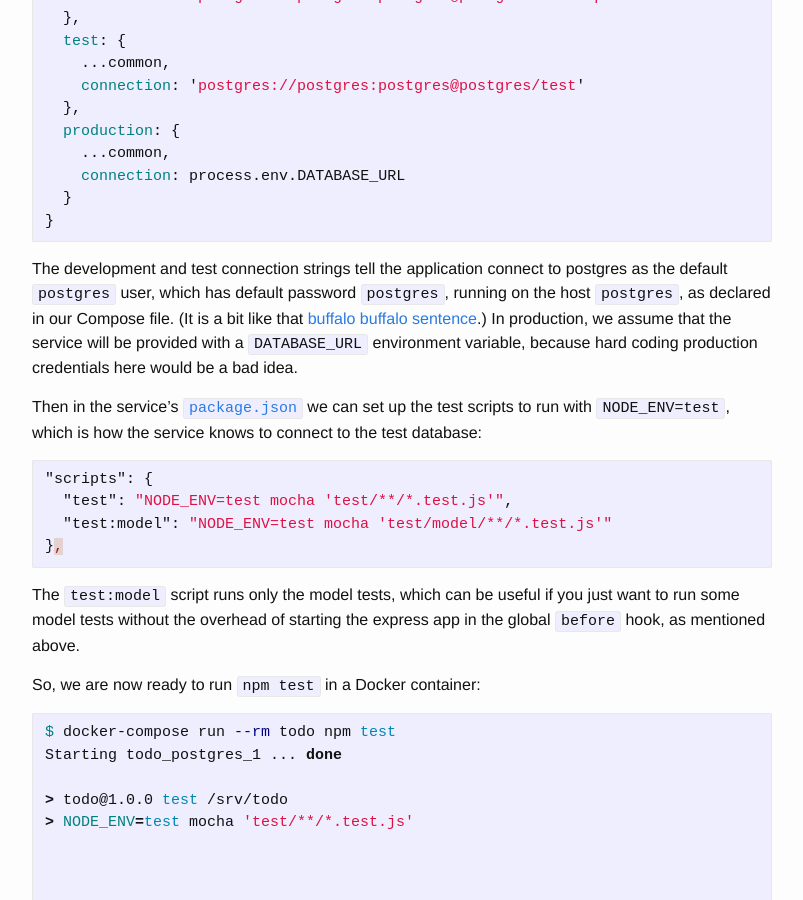
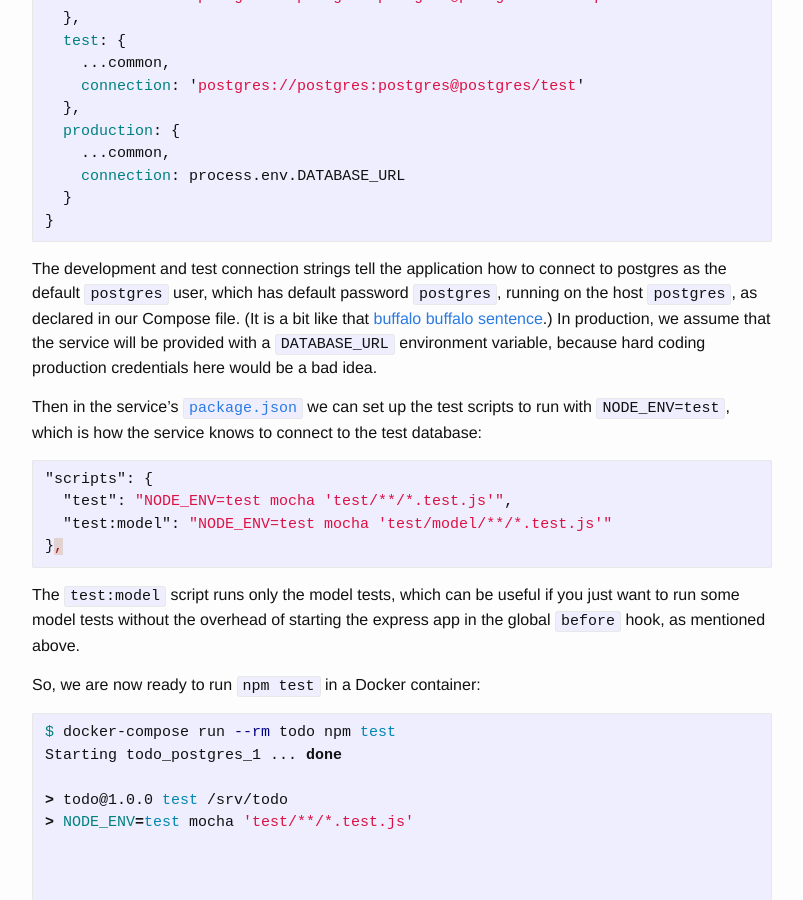
Before and after one commit to jdleesmiller/jdleesmiller.github.io, a Jekyll site: the page built from _posts/2019-10-19-testing-node-docker-compose-backend.markdown, in a window 1280 px wide and 900 px high, scrolled down 11090 px. Shown: the whole window, without its empty margins (238-1041 px from the left). Built offline with Jekyll 4.4.1, drawn with Linux system fonts in a browser that asks for light colours; some of the changed text lies outside the part shown.

Commit message:
Fix typos

````diff
--- a/_posts/2019-09-06-lessons-building-node-app-docker.markdown
+++ b/_posts/2019-09-06-lessons-building-node-app-docker.markdown
@@ -90,7 +90,7 @@ This output indicates that the container ran, echoed `ready` and exited successf
 
 #### Initializing an npm package
 
-> ⚠️ Aside for Linux users: For this next step to work smoothly, the `node` user in the container should have the same `uid` (user identifier) as your user on the host. This is because the user in the container needs to have permissions to read and write files on the host via the bind mount, and vice versa. I've included [an appendix with advice on how to deal with this issue](#appendix-dealing-with-uid-mismatches-on-linux). Docker for Mac users don't have to worry about it because of some uid remapping magic behind the scenes, but Docker for Linux get much better performance, so I'd call it a draw.
+> ⚠️ Aside for Linux users: For this next step to work smoothly, the `node` user in the container should have the same `uid` (user identifier) as your user on the host. This is because the user in the container needs to have permissions to read and write files on the host via the bind mount, and vice versa. I've included [an appendix with advice on how to deal with this issue](#appendix-dealing-with-uid-mismatches-on-linux). Docker for Mac users don't have to worry about it because of some uid remapping magic behind the scenes, but Docker for Linux users get much better performance, so I'd call it a draw.
 
 Now we have a node environment set up in Docker, we're ready to set up the initial npm package files. To do this, we'll run an interactive shell in the container for the `chat` service and use it to set up the initial package files:
 
--- a/_posts/2019-10-19-testing-node-docker-compose-backend.markdown
+++ b/_posts/2019-10-19-testing-node-docker-compose-backend.markdown
@@ -400,7 +400,7 @@ module.exports = {
 }
 ```
 
-The development and test connection strings tell the application connect to postgres as the default `postgres` user, which has default password `postgres`, running on the host `postgres`, as declared in our Compose file. (It is a bit like that [buffalo buffalo sentence](https://en.wikipedia.org/wiki/Buffalo_buffalo_Buffalo_buffalo_buffalo_buffalo_Buffalo_buffalo).) In production, we assume that the service will be provided with a `DATABASE_URL` environment variable, because hard coding production credentials here would be a bad idea.
+The development and test connection strings tell the application how to connect to postgres as the default `postgres` user, which has default password `postgres`, running on the host `postgres`, as declared in our Compose file. (It is a bit like that [buffalo buffalo sentence](https://en.wikipedia.org/wiki/Buffalo_buffalo_Buffalo_buffalo_buffalo_buffalo_Buffalo_buffalo).) In production, we assume that the service will be provided with a `DATABASE_URL` environment variable, because hard coding production credentials here would be a bad idea.
 
 Then in the service's [`package.json`](https://github.com/jdleesmiller/todo-demo/blob/todo-backend/todo/package.json) we can set up the test scripts to run with `NODE_ENV=test`, which is how the service knows to connect to the test database:
 ```json
````
Also changed, not shown: other parts of _posts/2019-10-19-testing-node-docker-compose-backend.markdown (+1 -1 lines).
